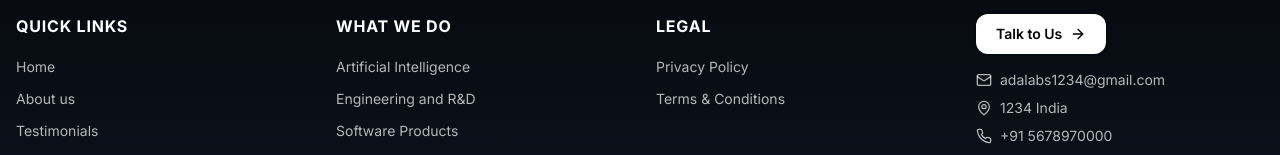
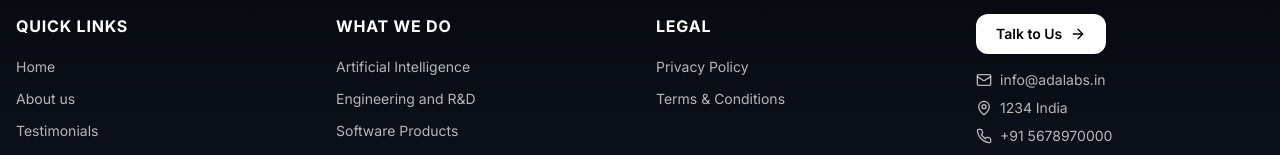
Before and after one commit to Anamiiikka/LandingPage, a Next.js app: page / in a window 1280 px wide. Shown: the part 6352-6507 px from the top of the page. Built offline with nearby package versions, Linux system fonts and the light colour scheme.

Commit message:
Modified footer

```diff
--- a/components/Footer.jsx
+++ b/components/Footer.jsx
@@ -221,7 +221,7 @@
             <div className="space-y-2">
               <div className="flex items-center gap-2 text-white/70">
                 <Mail className="w-4 h-4 flex-shrink-0" />
-                <span className="text-sm">adalabs1234@gmail.com</span>
+                <span className="text-sm">info@adalabs.in</span>
               </div>
               <div className="flex items-center gap-2 text-white/70">
                 <MapPin className="w-4 h-4 flex-shrink-0" />
```
